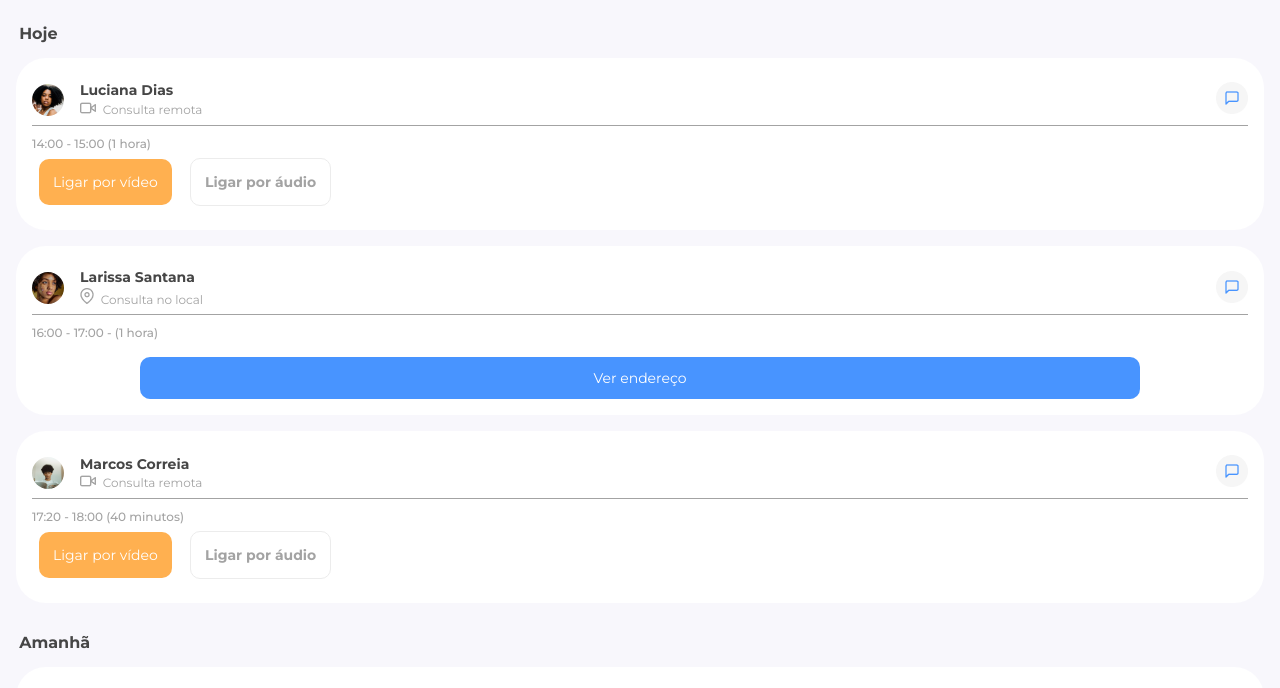
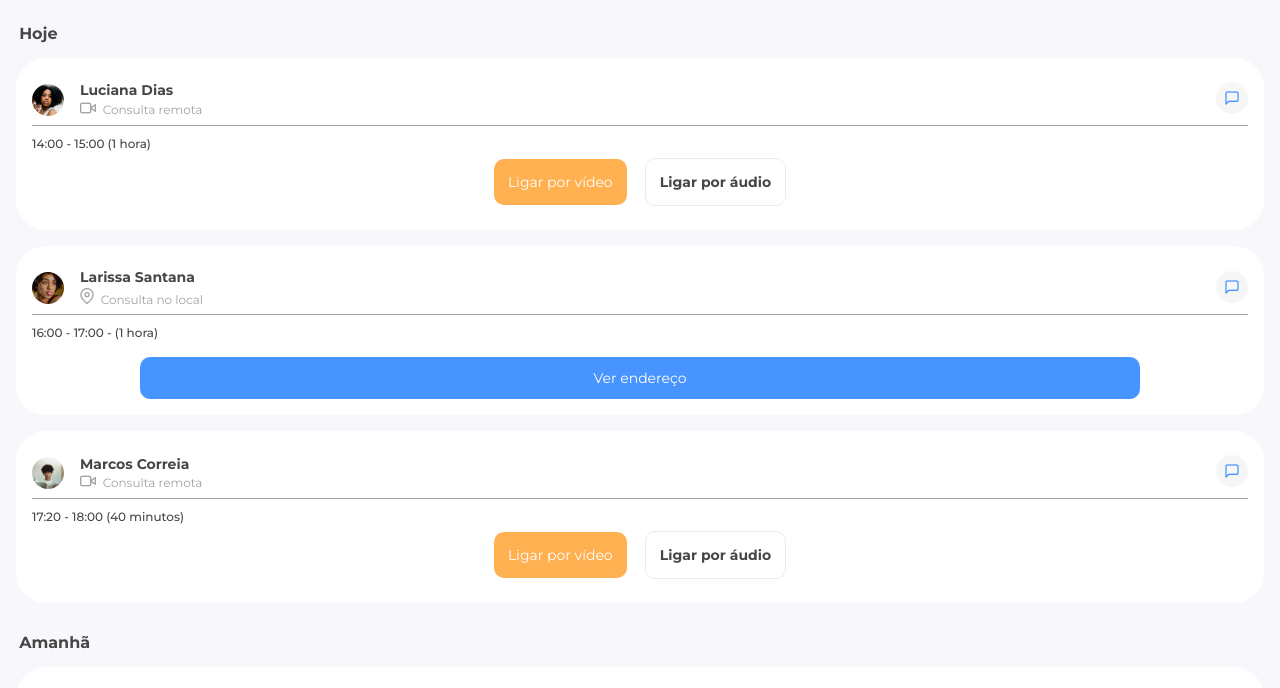
Before and after one commit to JoelJR27/7Days---Responsividade, a plain HTML site: page index.html in a window 1280 px wide. Shown: the part 111-799 px from the top of the page. Drawn offline with Linux system fonts and the light colour scheme.

Commit message:
alteradas algumas cores

```diff
--- a/styles.css
+++ b/styles.css
@@ -11,6 +11,7 @@
     --cor-textos: #A3A3A3;
     --laranja-botoes:#FFB050;
     --azul-botoes: #4894FF;
+    --cinza-escuro: #464646;
 }
 
 body {
--- a/styles/consultas.css
+++ b/styles/consultas.css
@@ -54,12 +54,13 @@
 .consulta__hora {
   font-size: 0.75rem;
   font-weight: 500;
-  color: var(--cor-textos);
+  color: var(--cinza-escuro);
   margin: 1em 0 1.5em 0;
 }
 
 .consulta__botoes{
   margin: 1.5em 0;
+  text-align: center;
 }
 
 .botao__laranja,
@@ -91,6 +92,6 @@
 
 .botao__branco {
   border: 1px solid #ececec;
-  color: var(--cor-textos);
+  color: var(--cinza-escuro);
   font-weight: 700;
 }
```
